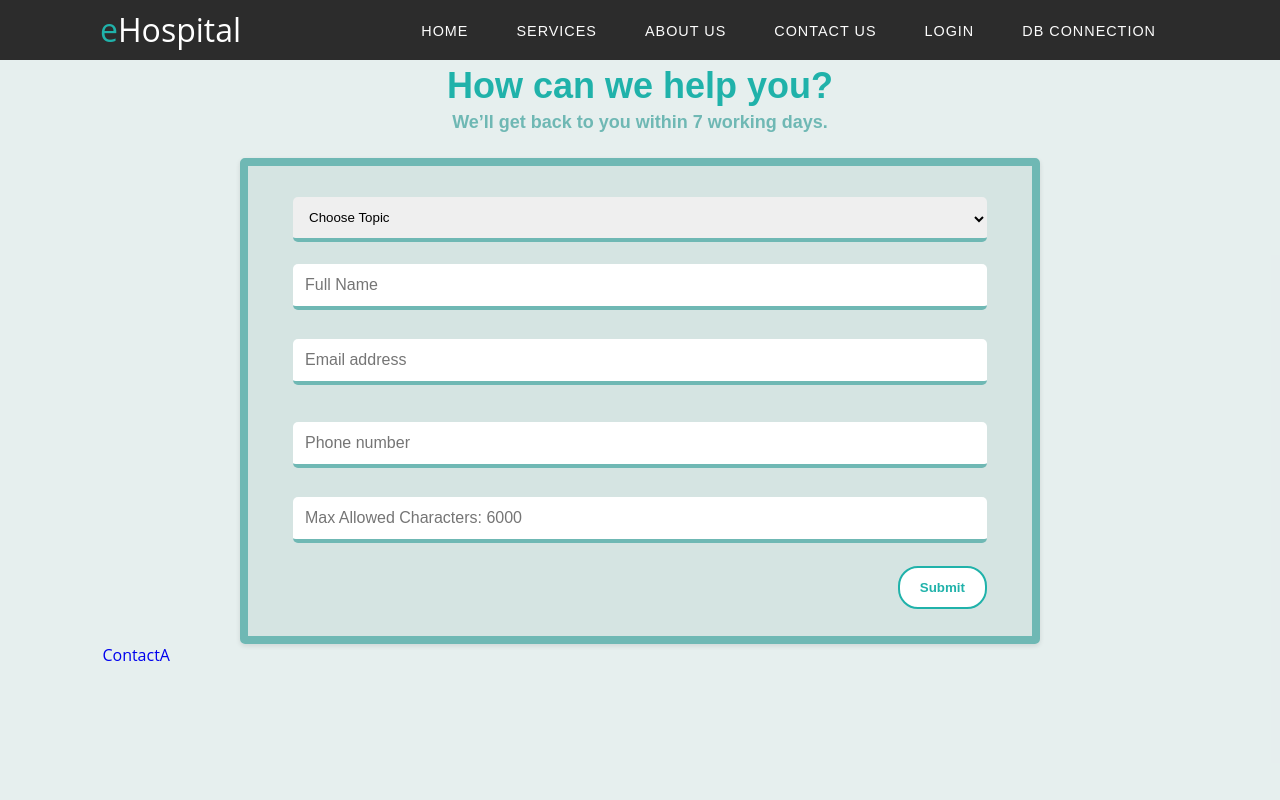
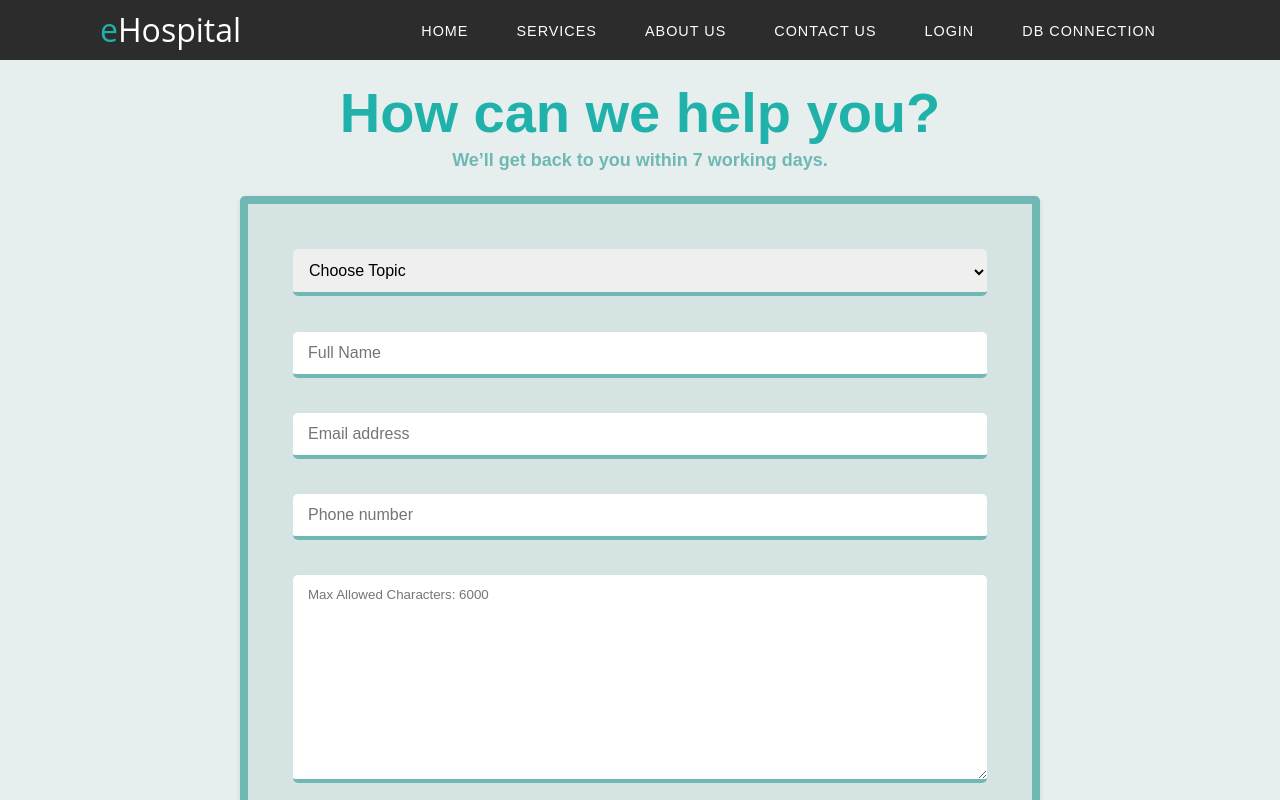
Before and after one commit to Shuli-Wang/eHospital_FE, a React (Create React App) app: page /contact in a window 1280 px wide. Shown: the top 800 px of the page. Built offline with nearby package versions, Linux system fonts and the light colour scheme.

Commit message:
Small changes on Contactus

```diff
--- a/src/screens/Contact.js
+++ b/src/screens/Contact.js
@@ -1,5 +1,4 @@
 import React, { useState } from 'react';
-//import '../styles/screens/ContactPage.css';
 import '../styles/screens/Contact.css';
 
 
@@ -17,9 +16,9 @@ const Contact = () => {
   const [errors, setErrors] = useState({})
 
   const handleChange = (e) => {
-    const {name, value} = e.target;
+    const { name, value } = e.target;
     setFormData({
-        ...formData, [name] : value
+      ...formData, [name]: value
     })
   }
 
@@ -29,38 +28,37 @@ const Contact = () => {
     //   if(!formData.contactTopic.trim()) {
     //     validationErrors.contactTopic = "Topic is required"
     // }
-    if(!formData.contactName.trim()) {
+    if (!formData.contactName.trim()) {
       validationErrors.contactName = "Name is required"
     }
 
-    if(!formData.contactEmail.trim()) {
+    if (!formData.contactEmail.trim()) {
       validationErrors.contactEmail = "Email is required"
-    } else if(!/\S+@\S+\.\S+/.test(formData.contactEmail)){
+    } else if (!/\S+@\S+\.\S+/.test(formData.contactEmail)) {
       validationErrors.contactEmail = "Email is not valid"
     }
 
-    if(!formData.contactPhone.trim()) {
+    if (!formData.contactPhone.trim()) {
       validationErrors.contactPhone = "Phone is required"
-    } else if(formData.contactPhone.length < 10){
+    } else if (formData.contactPhone.length < 10) {
       validationErrors.contactPhone = "Phone should be at least 10 digits"
     }
 
-    if(!formData.contactMessage.trim()) {
+    if (!formData.contactMessage.trim()) {
       validationErrors.contactMessage = "Message is required"
-  } else if(formData.contactMessage.length > 10){
+    } else if (formData.contactMessage.length > 10) {
       validationErrors.contactMessage = "Max length is 20 characters"
     }
 
     setErrors(validationErrors)
 
-    if(Object.keys(validationErrors).length === 0) {
+    if (Object.keys(validationErrors).length === 0) {
       alert("Form Submitted successfully")
     }
 
   }
 
   return (
-    <div className='ContactForm'>
     <div className='container'>
       <div className='row'>
         <div className='col-12 text-center'>
@@ -130,12 +128,12 @@ const Contact = () => {
               </div>
               <div>
                 {/* <label>Confirm Password:</label> */}
-        <input
-          type="text"
+                <textarea
                   name="contactMessage"
-          className = 'form-control formInput'
+                  className='form-control formInput'
                   placeholder='Max Allowed Characters: 6000'
                   autoComplete='off'
+                  rows="12"
                   onChange={handleChange}
                 />
                 {errors.contactMessage && <span>{errors.contactMessage}</span>}
@@ -145,8 +143,7 @@ const Contact = () => {
               </button>
             </form>
             {/* </form> */}
-              <a href="/ContactAdmin">ContactA</a><br></br>
-   </div>
+            <a href="/ContactAdmin">ContactAdminPage</a><br></br>
           </div>
         </div>
       </div>
--- a/src/screens/ContactAdmin.js
+++ b/src/screens/ContactAdmin.js
@@ -5,7 +5,24 @@ import React from 'react';
 const ContactAdmin = () => {
 
   return (
-      <div>This is contact admin page</div>
+      <div className="ContactAdmin">
+
+       <div>This is contact admin page</div>
+       <table border={1}>
+            <tr>
+              <th>Name</th>
+              <th>Email</th>
+              <th>Phone</th>
+            </tr>
+
+
+
+
+       </table>
+
+   </div>
+
+
 
 
   );
--- a/src/styles/screens/Contact.css
+++ b/src/styles/screens/Contact.css
@@ -1,14 +1,16 @@
 .contact-page {
   padding: 20px;
   text-align: center;
+  min-height: 2500px;
 }
 
 h1 {
-    font-size: 36px;
+  font-size: 56px;
   margin: 5px;
-    color:  lightseagreen;
+  margin-top: 20px;
+  color: lightseagreen;
   text-align: center;
-    font-family: 'Poppins', sans-serif!important;
+  font-family: 'Poppins', sans-serif !important;
 }
 
 h3 {
@@ -16,48 +18,99 @@
   margin-bottom: 25px;
   color: rgb(111, 184, 180);
   text-align: center;
-    font-family: 'Poppins', sans-serif!important;
+  font-family: 'Poppins', sans-serif !important;
 
 }
 
-  input[type=text], select, textarea {
-    font-family: 'Poppins', sans-serif!important;
-    width: 100%; /* Full width */
-    padding: 12px; /* Some padding */
+input[type=text],
+textarea {
+  font-family: 'Poppins', sans-serif !important;
+  width: 100%;
+  /* Full width */
+  padding: 12px;
+  /* Some padding */
+  padding-left: 15px;
   border-radius: 5px;
   border-bottom: 4px solid rgb(111, 184, 180);
-  border-top:0px;
-  border-left:0px;
-  border-right:0px;
-    box-sizing: border-box; /* Make sure that padding and width stays in place */
-    margin-top: 6px; /* Add a top margin */
-    margin-bottom: 8px; /* Bottom margin */
-    resize: vertical /* Allow the user to vertically resize the textarea (not horizontally) */
+  border-top: 0px;
+  border-left: 0px;
+  border-right: 0px;
+  box-sizing: border-box;
+  /* Make sure that padding and width stays in place */
+  margin-top: 20px;
+  /* Add a top margin */
+}
+
+textarea {
+  font-family: 'Poppins', sans-serif !important;
+  width: 100%;
+  max-height: 900px;
+  /* Full width */
+  padding: 12px;
+  /* Some padding */
+  padding-left: 15px;
+  border-radius: 5px;
+  border-bottom: 4px solid rgb(111, 184, 180);
+  border-top: 0px;
+  border-left: 0px;
+  border-right: 0px;
+  box-sizing: border-box;
+  /* Make sure that padding and width stays in place */
+  margin-top: 20px;
+  /* Add a top margin */
+  resize: vertical
+    /* Allow the user to vertically resize the textarea (not horizontally) */
 
 }
-  input[type=email], select, textarea {
-    font-family: 'Poppins', sans-serif!important;
-    width: 100%; /* Full width */
-    padding: 12px; /* Some padding */
+
+select{
+  font-family: 'Poppins', sans-serif !important;
+  width: 100%;
+  /* Full width */
+  margin-bottom: 16px;
+  padding: 12px;
+  font-size: 16px;
   border-radius: 5px;
   border-bottom: 4px solid rgb(111, 184, 180);
-  border-top:0px;
-  border-left:0px;
-  border-right:0px;
-    box-sizing: border-box; /* Make sure that padding and width stays in place */
-    margin-top: 6px; /* Add a top margin */
-    margin-bottom: 16px; /* Bottom margin */
-    resize: vertical /* Allow the user to vertically resize the textarea (not horizontally) */
+  border-top: 0px;
+  border-left: 0px;
+  border-right: 0px;
+  box-sizing: border-box;
+  /* Make sure that padding and width stays in place */
+  margin-top: 20px;
+  /* Add a top margin */
+    /* Allow the user to vertically resize the textarea (not horizontally) */
+
+}
+
+input[type=email]{
+  font-family: 'Poppins', sans-serif !important;
+  width: 100%;
+  /* Full width */
+  padding: 12px;
+  padding-left: 15px;
+  /* Some padding */
+  border-radius: 5px;
+  border-bottom: 4px solid rgb(111, 184, 180);
+  border-top: 0px;
+  border-left: 0px;
+  border-right: 0px;
+  box-sizing: border-box;
+  /* Make sure that padding and width stays in place */
+  margin-top: 20px;
+  /* Add a top margin */
+  resize: vertical
+    /* Allow the user to vertically resize the textarea (not horizontally) */
 }
 
 form {
   max-width: 800px;
-    max-height: 1300px;
+  max-height: 1500px;
   margin: 0 auto;
   padding-top: 25px;
   padding-left: 45px;
   padding-right: 45px;
-    padding-bottom: 70px;
+  padding-bottom: 100px;
   border: 1px solid #691c1c;
   border-radius: 5px;
   background-color: rgba(173, 201, 199, 0.306);
@@ -66,6 +119,7 @@ form {
   border-left: 8px solid rgb(111, 184, 180);
   border-top: 8px solid rgb(111, 184, 180);
   border-right: 8px solid rgb(111, 184, 180);
+  resize: vertical;
 }
 
 /* Styles for the form fields and labels */
@@ -80,6 +134,7 @@ form {
 span {
   color: #e74c3c;
 }
+
 input {
   width: 100%;
   padding: 10px;
@@ -94,7 +149,8 @@ form {
 /* Styles for the submit button */
 /* Style the submit button with a specific background color etc */
 button[type=submit] {
-    font-family: 'Poppins', sans-serif!important;
+  margin-top: 20px;
+  font-family: 'Poppins', sans-serif !important;
   border-radius: 20px;
   border: 2px solid lightseagreen;
   background-color: white;
@@ -107,15 +163,18 @@ button[type=submit] {
 
 /* When moving the mouse over the submit button, add a darker green color */
 button[type=submit]:hover {
-    font-family: 'Poppins', sans-serif!important;
+  margin-top: 20px;
+  font-family: 'Poppins', sans-serif !important;
   border-radius: 20px;
   border: 2px solid lightseagreen;
-    color:  white;
+  color: white;
   background-color: lightseagreen;
   float: right;
   font-weight: bold;
 }
+
 .container {
-    background-color:  rgba(173, 201, 199, 0.306);
+  background-color: rgba(173, 201, 199, 0.306);
   padding: 20px;
+  min-height: 1020px;
 }
--- a/src/styles/screens/ContactPage.css
+++ /dev/null
@@ -1,81 +0,0 @@
-.contact-page {
-  padding: 20px;
-  text-align: center;
-}
-
-h1 {
-  font-size: 36px;
-  margin: 10px;
-  color:  lightseagreen;
-  font-family: 'Poppins', sans-serif!important;
-}
-
-h3 {
-  font-size: 18px;
-  margin: 10px;
-  color: rgb(111, 184, 180);
-  font-family: 'Poppins', sans-serif!important;
-
-}
-
-
-input[type=text], select, textarea {
-  font-family: 'Poppins', sans-serif!important;
-  width: 100%; /* Full width */
-  padding: 12px; /* Some padding */
-  border-radius: 5px;
-  border-bottom: 4px solid rgb(111, 184, 180);
-border-top:0px;
-border-left:0px;
-border-right:0px;
-  box-sizing: border-box; /* Make sure that padding and width stays in place */
-  margin-top: 6px; /* Add a top margin */
-  margin-bottom: 16px; /* Bottom margin */
-  resize: vertical /* Allow the user to vertically resize the textarea (not horizontally) */
-
-}
-
-input[type=email], select, textarea {
-  font-family: 'Poppins', sans-serif!important;
-  width: 100%; /* Full width */
-  padding: 12px; /* Some padding */
-  border-radius: 5px;
-  border-bottom: 4px solid rgb(111, 184, 180);
-border-top:0px;
-border-left:0px;
-border-right:0px;
-  box-sizing: border-box; /* Make sure that padding and width stays in place */
-  margin-top: 6px; /* Add a top margin */
-  margin-bottom: 16px; /* Bottom margin */
-  resize: vertical /* Allow the user to vertically resize the textarea (not horizontally) */
-}
-
-/* Style the submit button with a specific background color etc */
-button[type=submit] {
-  font-family: 'Poppins', sans-serif!important;
-  border-radius: 20px;
-  border: 2px solid lightseagreen;
-  background-color: white;
-  color: lightseagreen;
-  padding: 12px 20px;
-  cursor: pointer;
-  float: right;
-  font-weight: bold;
-}
-
-/* When moving the mouse over the submit button, add a darker green color */
-button[type=submit]:hover {
-  font-family: 'Poppins', sans-serif!important;
-  border-radius: 20px;
-    border: 2px solid lightseagreen;
-  color:  white;
-  background-color: lightseagreen;
-  float: right;
-  font-weight: bold;
-}
-
-/* Add a background color and some padding around the form */
-.container {
-  background-color: rgba(173, 201, 199, 0.306);
-  padding: 20px;
-}
```
Lines whose indentation alone changed are shown as unchanged.
